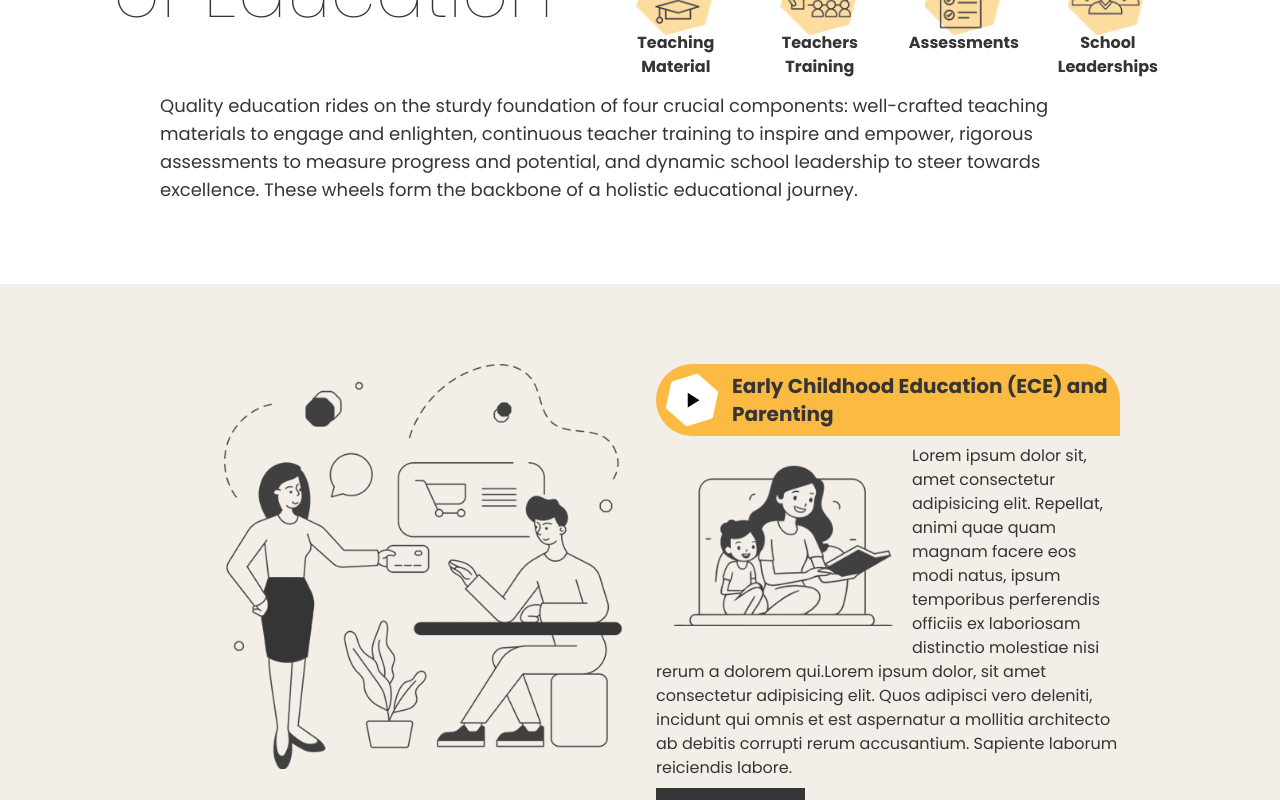
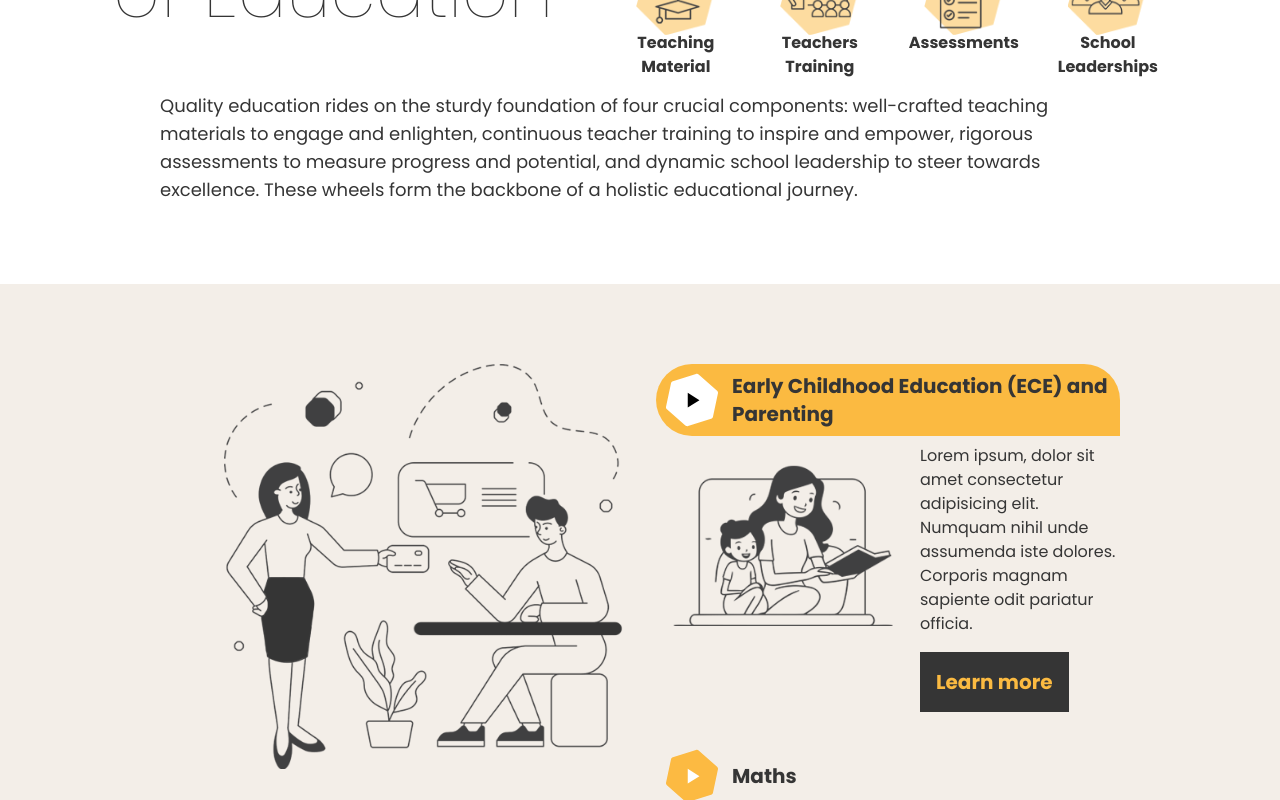
Before and after one commit to TahaShah141/elements-learning, a React (Vite) app: page / in a window 1280 px wide. Both pictures are taken after a click on the element "Early Childhood Education (ECE) and Parenting". Shown: the part 2508-3308 px from the top of the page. Built offline with nearby package versions, Linux system fonts and the light colour scheme.

Commit message:
css changes

```diff
--- a/src/Pages/LandingPage/WhatWeOffer.jsx
+++ b/src/Pages/LandingPage/WhatWeOffer.jsx
@@ -6,49 +6,49 @@ import { SlidingDiv } from "../../components/SlidingDiv"
 const services = [
   {
     title: "Early Childhood Education (ECE) and Parenting",
-    content: "Lorem ipsum dolor sit, amet consectetur adipisicing elit. Repellat, animi quae quam magnam facere eos modi natus, ipsum temporibus perferendis officiis ex laboriosam distinctio molestiae nisi rerum a dolorem qui.Lorem ipsum dolor, sit amet consectetur adipisicing elit. Quos adipisci vero deleniti, incidunt qui omnis et est aspernatur a mollitia architecto ab debitis corrupti rerum accusantium. Sapiente laborum reiciendis labore.",
+    content: "Lorem ipsum, dolor sit amet consectetur adipisicing elit. Numquam nihil unde assumenda iste dolores. Corporis magnam sapiente odit pariatur officia.",
     illustrationSrc: "/landingpage/ece.png",
     link: "/",
     linkText: "Learn more"
   },
   {
     title: "Maths",
-    content: "Lorem ipsum dolor sit, amet consectetur adipisicing elit. Repellat, animi quae quam magnam facere eos modi natus, ipsum temporibus perferendis officiis ex laboriosam distinctio molestiae nisi rerum a dolorem qui.Lorem ipsum dolor, sit amet consectetur adipisicing elit. Quos adipisci vero deleniti, incidunt qui omnis et est aspernatur a mollitia architecto ab debitis corrupti rerum accusantium. Sapiente laborum reiciendis labore.",
+    content: "Lorem ipsum, dolor sit amet consectetur adipisicing elit. Numquam nihil unde assumenda iste dolores. Corporis magnam sapiente odit pariatur officia.",
     illustrationSrc: "/landingpage/maths.png",
     link: "/",
     linkText: "Learn more"
   },
   {
     title: "Language",
-    content: "Lorem ipsum dolor sit, amet consectetur adipisicing elit. Repellat, animi quae quam magnam facere eos modi natus, ipsum temporibus perferendis officiis ex laboriosam distinctio molestiae nisi rerum a dolorem qui.Lorem ipsum dolor, sit amet consectetur adipisicing elit. Quos adipisci vero deleniti, incidunt qui omnis et est aspernatur a mollitia architecto ab debitis corrupti rerum accusantium. Sapiente laborum reiciendis labore.",
+    content: "Lorem ipsum, dolor sit amet consectetur adipisicing elit. Numquam nihil unde assumenda iste dolores. Corporis magnam sapiente odit pariatur officia.",
     illustrationSrc: "/landingpage/language.png",
     link: "/",
     linkText: "Learn more"
   },
   {
     title: "Science",
-    content: "Lorem ipsum dolor sit, amet consectetur adipisicing elit. Repellat, animi quae quam magnam facere eos modi natus, ipsum temporibus perferendis officiis ex laboriosam distinctio molestiae nisi rerum a dolorem qui.Lorem ipsum dolor, sit amet consectetur adipisicing elit. Quos adipisci vero deleniti, incidunt qui omnis et est aspernatur a mollitia architecto ab debitis corrupti rerum accusantium. Sapiente laborum reiciendis labore.",
+    content: "Lorem ipsum, dolor sit amet consectetur adipisicing elit. Numquam nihil unde assumenda iste dolores. Corporis magnam sapiente odit pariatur officia.",
     illustrationSrc: "/landingpage/science.png",
     link: "/",
     linkText: "Learn more"
   },
   {
     title: "Social Science",
-    content: "Lorem ipsum dolor sit, amet consectetur adipisicing elit. Repellat, animi quae quam magnam facere eos modi natus, ipsum temporibus perferendis officiis ex laboriosam distinctio molestiae nisi rerum a dolorem qui.Lorem ipsum dolor, sit amet consectetur adipisicing elit. Quos adipisci vero deleniti, incidunt qui omnis et est aspernatur a mollitia architecto ab debitis corrupti rerum accusantium. Sapiente laborum reiciendis labore.",
+    content: "Lorem ipsum, dolor sit amet consectetur adipisicing elit. Numquam nihil unde assumenda iste dolores. Corporis magnam sapiente odit pariatur officia.",
     illustrationSrc: "/landingpage/socialscience.png",
     link: "/",
     linkText: "Learn more"
   },
   {
     title: "STEAM (connected learning)",
-    content: "Lorem ipsum dolor sit, amet consectetur adipisicing elit. Repellat, animi quae quam magnam facere eos modi natus, ipsum temporibus perferendis officiis ex laboriosam distinctio molestiae nisi rerum a dolorem qui.Lorem ipsum dolor, sit amet consectetur adipisicing elit. Quos adipisci vero deleniti, incidunt qui omnis et est aspernatur a mollitia architecto ab debitis corrupti rerum accusantium. Sapiente laborum reiciendis labore.",
+    content: "Lorem ipsum, dolor sit amet consectetur adipisicing elit. Numquam nihil unde assumenda iste dolores. Corporis magnam sapiente odit pariatur officia.",
     illustrationSrc: "/landingpage/steam.png",
     link: "/",
     linkText: "Learn more"
   },
   {
     title: "Ed Tech",
-    content: "Lorem ipsum dolor sit, amet consectetur adipisicing elit. Repellat, animi quae quam magnam facere eos modi natus, ipsum temporibus perferendis officiis ex laboriosam distinctio molestiae nisi rerum a dolorem qui.Lorem ipsum dolor, sit amet consectetur adipisicing elit. Quos adipisci vero deleniti, incidunt qui omnis et est aspernatur a mollitia architecto ab debitis corrupti rerum accusantium. Sapiente laborum reiciendis labore.",
+    content: "Lorem ipsum, dolor sit amet consectetur adipisicing elit. Numquam nihil unde assumenda iste dolores. Corporis magnam sapiente odit pariatur officia.",
     illustrationSrc: "/landingpage/edtech.png",
     link: "/",
     linkText: "Learn more"
@@ -78,12 +78,15 @@ const ServiceTab = ({title, content, illustrationSrc, link, linkText, open, onCl
           <p className="flex-1">{title}</p>
         </div>
 
-        <div className={`flex flex-col items-start gap-2 duration-700 transition-all ${open ? "h-72 xs:h-64 min-[500px]:h-48 sm:h-72 xl:h-96 opacity-100" : "h-0 overflow-hidden opacity-0"}`}>
+        <div className={`flex justify-start gap-2 duration-700 transition-all ${open ? "h-48 xs:h-36 md:h-48 xl:h-72 opacity-100" : "h-0 overflow-hidden opacity-0"}`}>
+
+          <img src={illustrationSrc} className="w-24 sm:p-4 xs:w-32 sm:w-40 md:w-48 lg:w-32 xl:w-64 h-fit float-start" />
+          <div className="flex flex-col gap-4 items-start">
           <p className="text-xs sm:text-base md:text-lg lg:text-sm xl:text-base">
-            <img src={illustrationSrc} className="w-24 p-4 xs:w-32 sm:w-40 md:w-48 lg:w-32 xl:w-64 h-fit float-start" />
             {content}
           </p>
           <LinkButton to={link} text={linkText} textColor="#FBBA41" bgColor="#353535" />
+          </div>
         </div>
       </div>
     </>
@@ -105,8 +108,8 @@ export const WhatWeOffer = () => {
           </div>
 
           <SlidingDiv direction="bottom" repeat={true} className="flex flex-col xl:gap-2 max-w-[500px] xl:text-right">
-            <h2 className="uppercase font-bold text-3xl sm:text-4xl md:text-5xl lg:text-4xl">What we offer</h2>
-            <p className="text-base md:text-xl lg:text-xl">Transforming education at every level, Elements Learning System offers holistic solutions for K-12 success. Backed by NUST, we are merging experience with innovation to shape future leaders.</p>
+            <h2 className="uppercase font-bold text-3xl sm:text-4xl md:text-5xl lg:text-4xl xl:text-6xl">What we offer</h2>
+            <p className="text-base md:text-xl lg:text-xl xl:text-2xl">Transforming education at every level, Elements Learning System offers holistic solutions for K-12 success. Backed by NUST, we are merging experience with innovation to shape future leaders.</p>
           </SlidingDiv>
         </div>
         <div className="flex-1 flex flex-col xl:gap-2">
--- a/src/components/Footer.jsx
+++ b/src/components/Footer.jsx
@@ -4,7 +4,7 @@ import { LinkButton } from "./LinkButton"
 export const Footer = () => {
   return (
     <footer className="bg-[#353535] p-4">
-      <div className="border-b border-white w-full flex flex-col py-4 gap-4 sm:gap-12 sm:p-10 justify-center">
+      <div className="border-b border-white w-full flex flex-col py-4 px-2 gap-4 sm:gap-12 sm:p-10 justify-center">
 
         <div className="flex xl:flex-1 gap-12 flex-col xl:flex-row">
 
```
